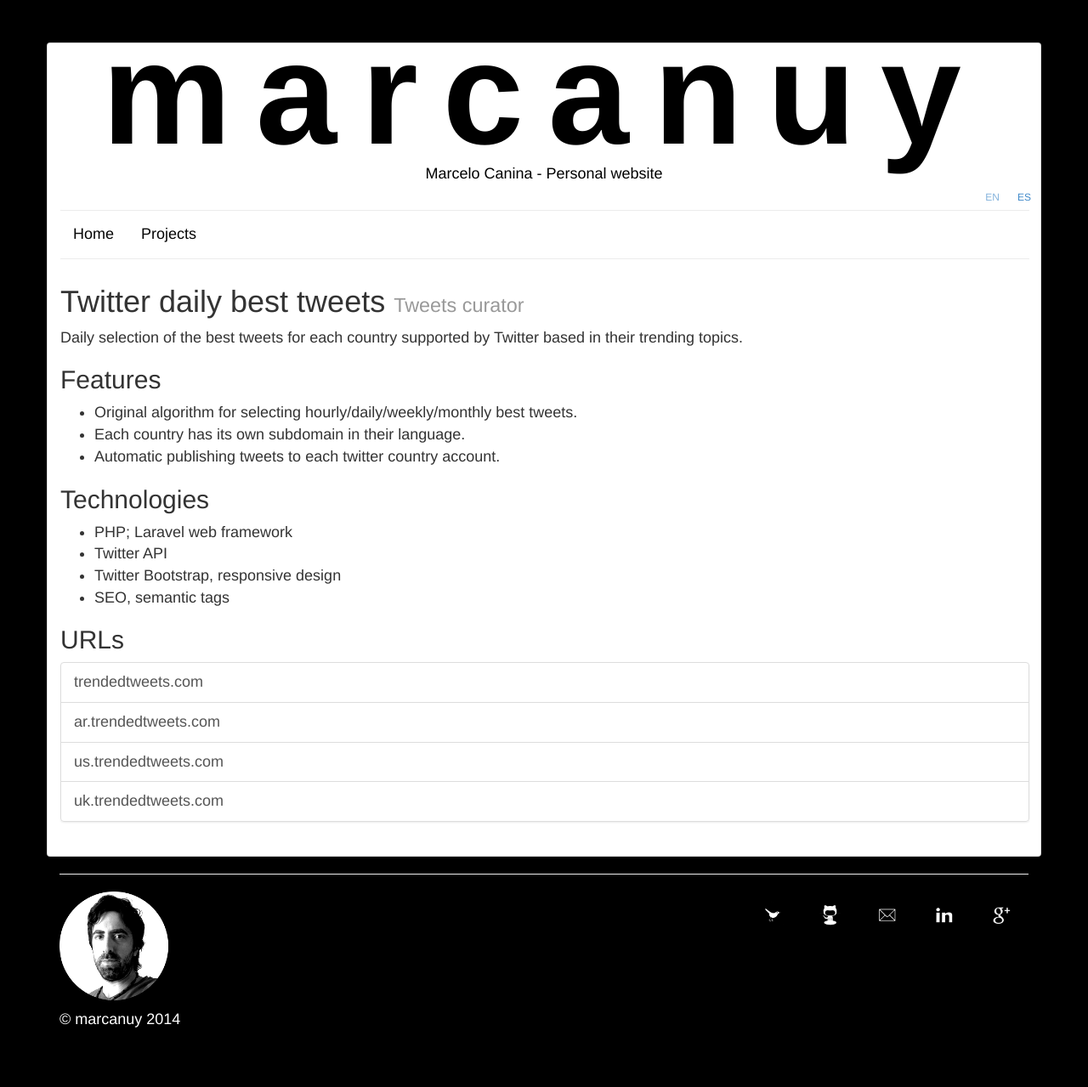
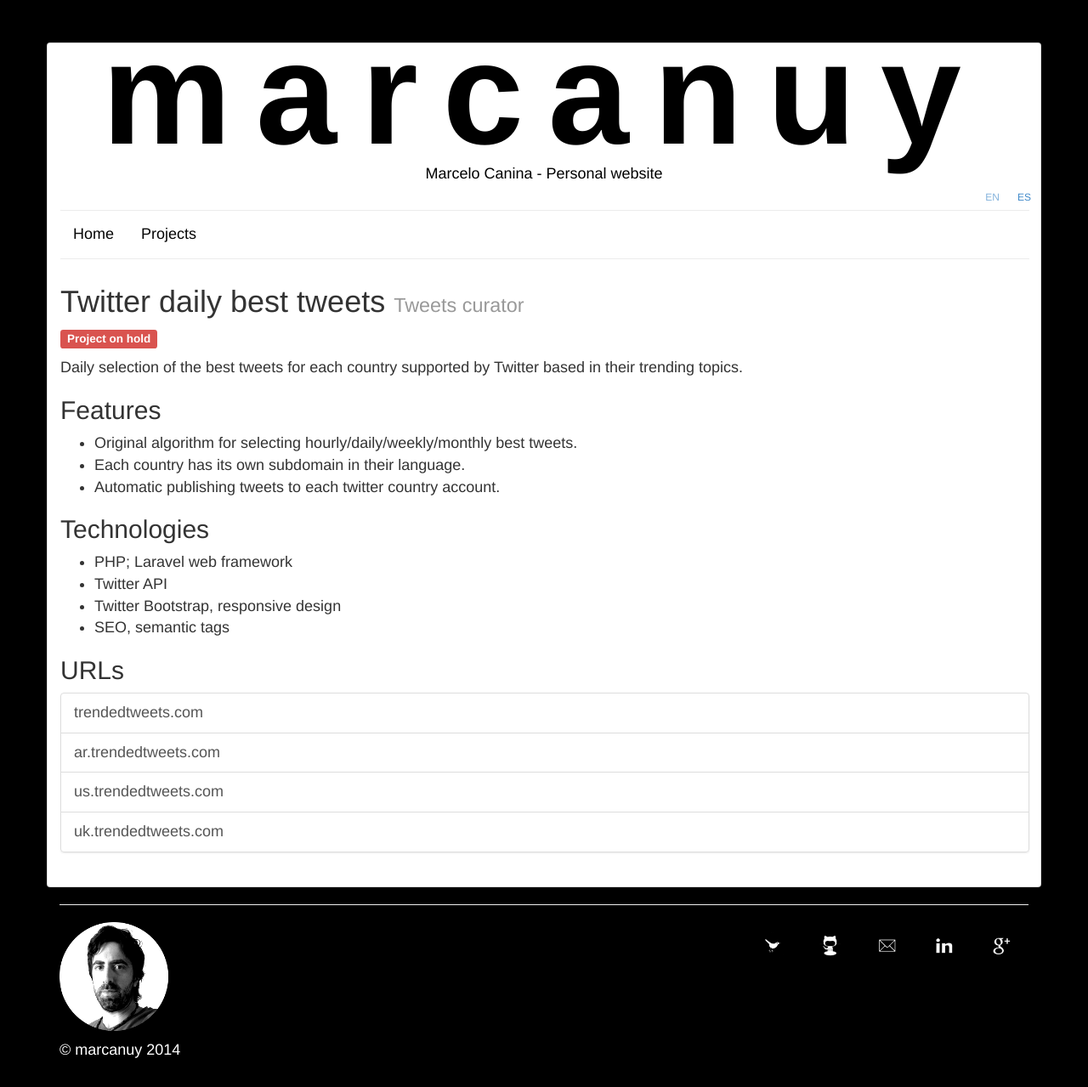
Before and after one commit to marcanuy/marcanuy.github.io, a Jekyll site: the page built from en/projects/_posts/2014-09-16-trended-tweets.md, in a window 1280 px wide. Shown: the whole page at 85% size. Built offline with Jekyll 4.4.1, drawn with Linux system fonts in a browser that asks for light colours; nearby versions of some CDN libraries; library files that are not in the unit come from our copies; before the commit the page ends 1243 px from its top, so only the background shows below that.

Commit message:
added on hold message for trendedtweets

```diff
--- a/en/projects/_posts/2014-09-16-trended-tweets.md
+++ b/en/projects/_posts/2014-09-16-trended-tweets.md
@@ -19,4 +19,6 @@
 tags: Laravel PHP Bootstrap
 ---
 
+<span class="label label-danger">Project on hold</span>
+
 Daily selection of the best tweets for each country supported by Twitter based in their trending topics.
```
Also changed, not shown: es/proyectos/_posts/2014-09-16-trended-tweets.md (+2 -0 lines).
